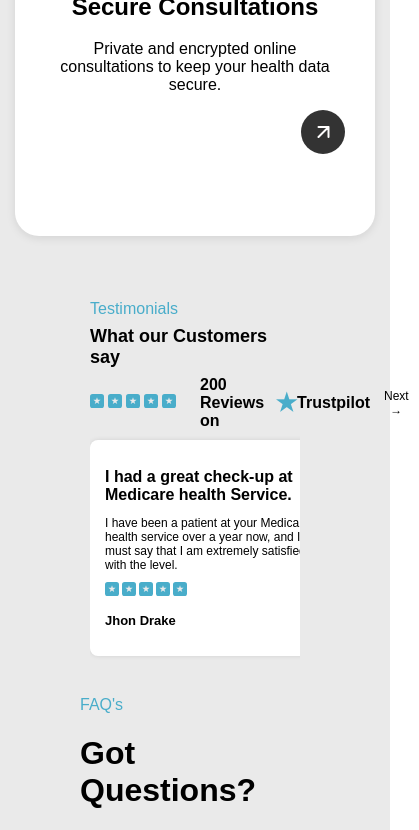
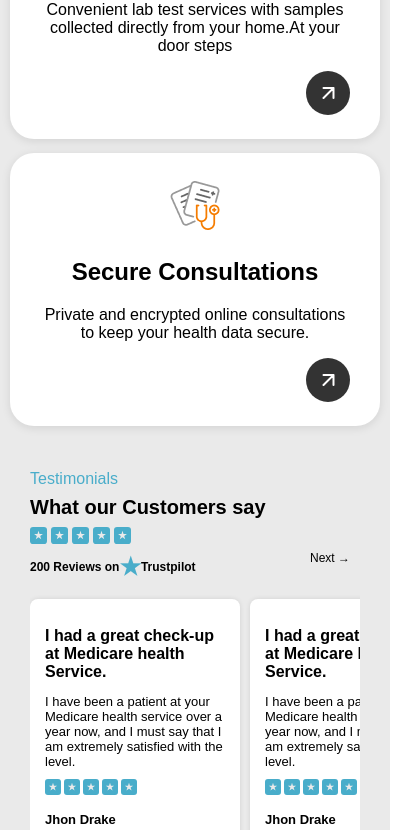
Before and after one commit to saboor009/Meadease, a React (Create React App) app: page / in a window 390 px wide. Shown: the part 3088-3918 px from the top of the page, 419 px wide, since content can reach past the window. Built offline with nearby package versions, Linux system fonts and the light colour scheme; a web font is replaced by a local one.

Commit message:
updation

```diff
--- a/src/Home.css
+++ b/src/Home.css
@@ -1,34 +1,31 @@
 .container {
     display: flex;
     flex-direction: column;
-
     padding: 20px;
-    background-color: #EAEAEA;
+    background-color: #eaeaea;
     font-family: Arial, sans-serif;
     padding-left: 70px;
     padding-right: 70px;
   }
 
-.main{
+  .main {
     display: flex;
     flex-direction: row;
-    margin-bottom:40px;
+    margin-bottom: 40px;
     align-items: center;
     justify-content: center;
+  }
 
-}
   .content {
     padding-top: 70px;
     text-align: center;
     max-width: 500px;
-
   }
 
   .heading {
     font-size: 48px;
     font-weight: bold;
     margin-bottom: 10px;
-
     text-align: start;
   }
 
@@ -36,7 +33,6 @@
     font-size: 24px;
     color: #666;
     margin-bottom: 20px;
-
     text-align: start;
   }
 
@@ -45,14 +41,13 @@
     flex-direction: column;
     gap: 10px;
     justify-content: center;
-
   }
 
   .primaryButton {
     width: 281px;
     height: 60px;
     padding: 10px 20px;
-    background-color: #49ADCA;
+    background-color: #49adca;
     color: #fff;
     border: none;
     border-radius: 16px;
@@ -65,21 +60,20 @@
     width: 281px;
     height: 60px;
     padding: 10px 20px;
-    background-color: #EAEAEA;
-    color: #49ADCA;
-    border: 2px solid #49ADCA;
+    background-color: #eaeaea;
+    color: #49adca;
+    border: 2px solid #49adca;
     border-radius: 16px;
     cursor: pointer;
     font-size: 20px;
     font-weight: bold;
   }
 
-
   .primaryButton-mobile {
     width: 340px;
     height: 60px;
     padding: 10px 20px;
-    background-color: #49ADCA;
+    background-color: #49adca;
     color: #fff;
     border: none;
     border-radius: 16px;
@@ -93,54 +87,44 @@
     width: 340px;
     height: 60px;
     padding: 10px 20px;
-    background-color: #EAEAEA;
-    color: #49ADCA;
-    border: 2px solid #49ADCA;
+    background-color: #eaeaea;
+    color: #49adca;
+    border: 2px solid #49adca;
     border-radius: 16px;
     cursor: pointer;
     font-size: 20px;
     font-weight: bold;
   }
 
-
-
   .imageContainer {
     margin-top: 20px;
     position: relative;
-
   }
 
-
   .image {
-    background-image: url('./Group\ 5.png'); /* Replace with your image path */
+    background-image: url('./Group 5.png'); /* Replace with your image path */
     background-size: 440px 540px; /* Set the desired width and height */
     background-position: center; /* Center the image */
     background-repeat: no-repeat; /* Prevent the image from repeating */
     width: 540px;
     height: 550px;
     border-radius: 10px;
-
   }
-
-
-
-
 
   .search-container {
     display: flex;
     align-items: center;
     justify-content: start;
-    background-color: #EAEAEA; /* White background for the search bar */
+    background-color: #eaeaea;
     border-radius: 8px;
-    box-shadow: 0 2px 5px rgba(0, 0, 0, 0.178); /* Subtle shadow */
+    box-shadow: 0 2px 5px rgba(0, 0, 0, 0.178);
     padding-left: 17px;
     padding-top: 10px;
-    padding-bottom: 10px;;
+    padding-bottom: 10px;
     width: 600px;
     height: 100;
     margin-bottom: 70px;
     margin-left: 250px;
-
   }
 
   .doctor-dropdown {
@@ -148,228 +132,81 @@
     margin-right: 20px;
     width: 90px;
     font-size: 16px;
-    background-color: #EAEAEA;
+    background-color: #eaeaea;
   }
 
   .search-input {
-    border: none; /* Light gray border */
-    background-color: #EAEAEA;
+    border: none;
+    background-color: #eaeaea;
     border-radius: 5px;
     padding: 10px;
-    width: 300px; /* Width of the input */
-    font-size: 16px; /* Font size */
-
+    width: 300px;
+    font-size: 16px;
   }
 
   .search-button {
     border: none;
-    background-color: transparent; /* Transparent background */
+    background-color: transparent;
     cursor: pointer;
-    font-size: 20px; /* Size of the search icon */
-    margin-left: 10px; /* Space between input and button */
+    font-size: 20px;
+    margin-left: 10px;
   }
 
   .search-button:hover {
-    color: #007bff; /* Change color on hover */
+    color: #007bff;
   }
 
-
-/* services*/
-.services-container {
-    text-align: start;
-    padding: 20px;
-
+  .get-started:hover {
+    background-color: #49adca;
   }
-
-.services-grid {
-    display: grid;
-    grid-template-columns: repeat(2, 1fr); /* Set to 2 columns */
-    gap: 20px;
-
-}
-
-.service-card {
-    border: 1px solid #ddd;
-    border-radius: 24px;
-    padding: 30px;
-    background-color: #f9f9f9;
-    box-shadow: 0 2px 5px rgba(0, 0, 0, 0.1);
-    transition: transform 0.3s;
-}
-
-
-
-.service-icon {
-    font-size: 40px;
-    margin-bottom: 10px;
-}
-
-.yellow { color: #FFC107; }
-.teal { color: #20C997; }
-.orange { color: #FD7E14; }
-.blue { color: #007BFF; }
-
-.get-started {
-    background-color: #333;
-    color: white;
-    border: none;
-    padding: 10px 20px;
-    border-radius: 14px;
-    cursor: pointer;
-    height: 48px; /* Fixed height */
-    display: flex; /* Use flexbox */
-    align-items: center; /* Center vertically */
-    justify-content: center; /* Center horizontally */
-    transition: background-color 0.3s;
-}
-
-
-.get-started:hover {
-    background-color: #49ADCA;
-}
-
 
   @media (max-width: 840px) {
     .container {
+        padding: 20px;
       display: flex;
       flex-direction: column;
     }
-    .main{
+
+    .main {
       display: flex;
       flex-direction: column;
     }
+
+    .search-container {
+      display: none;
     }
 
-
-/* WhyChooseUs.css */
-
-.why {
-    padding: 20px;
-
-  }
-
-  .title {
-    font-size: 24px;
-    color: #007bff;
-  }
-
-  .cards-container {
-    display: flex;
-    justify-content: end;
-    margin-top: 20px;
-
-    align-items: center;
-  }
-
-  .card {
-    height: 300px;
-    width: 300px;
-    background: white;
-
-    box-shadow: 0 2px 10px rgba(0, 0, 0, 0.1);
-    padding:  24px 30px;
-    width: 30%;
-    margin-right: 24px;
-    margin-left: 24px;
-    text-align: center;
-    border-radius: 24px;
-
-  }
-
-
-
-
-
-  .aboutarrow {
-    background-color: #333;
-    color: white;
-    border: none;
-    border-radius: 14px;
-    cursor: pointer;
-    height: 44px;
-    width: 44px;
-    display: flex;
-    align-items: center;
-    justify-content: center;
-    transition: background-color 0.3s;
-  }
-
-
-  .aboutarrow:hover {
-    background-color: #49ADCA;
-  }
-
-
-  @media (max-width: 840px) {
-
-    .cards-container{
-
-        display: flex;
-        flex-direction: column;
-
-    }
-    .card{
-
-        width: 300px;
-        height: 300px;
-        margin-bottom: 24px;
-    }
-    .services-container{
-
-        display: flex;
-        flex-direction: column;
-
-    }
-    .services-grid{
-
-        display: flex;
+    .main {
       flex-direction: column;
       align-items: center;
-
-    }
-    .service-card{
-
-        height: 180px;
-        width: 80%;
-    }
-    .search-container{
-        display: none;
-
-    }
-
-
-    .main {
-        flex-direction: column; /* Stack content vertically */
-        align-items: center;
-        text-align: center; /* Center text for a better mobile experience */
+      text-align: center;
     }
 
     .heading {
-        font-size: 28px; /* Reduce heading size for smaller screens */
+      font-size: 28px;
     }
 
     .subheading {
-        font-size: 16px; /* Adjust subheading size */
+      font-size: 16px;
       margin-bottom: 15px;
     }
 
     .buttons {
-        flex-direction: column; /* Stack buttons vertically */
+      flex-direction: column;
       gap: 10px;
     }
 
     .imageContainer {
-        order: 3; /* Ensure image comes after text but before buttons */
+      order: 3;
       margin-top: 15px;
     }
 
     .primaryButton,
     .secondaryButton {
-        width: 100%; /* Full-width buttons for smaller screens */
-      }
-      .image {
-        background-image: none; /* Replace with your image path */
-
+      width: 100%;
     }
 
+    .image {
+      background-image: none;
     }
+  }
--- a/src/HomeComponents/ServicesSection.js
+++ b/src/HomeComponents/ServicesSection.js
@@ -4,7 +4,7 @@ import finddoctor from "../icons/finddoctor.svg";
 import lab from "../icons/lab.svg";
 import medicence from "../icons/medicence.svg";
 import uparrow from "../icons/arrow-up-left.svg";
-
+import "../HomeComponents/ServicesSection.css";
 
 const services = [
   {
--- a/src/HomeComponents/Testimonials.css
+++ b/src/HomeComponents/Testimonials.css
@@ -108,6 +108,11 @@
     font-weight: bold;
   }
 
+  .reviewunder{
+    display: flex;
+    justify-content: space-between;
+    align-items: center;
+  }
   @media (max-width: 840px) {
     .header h1 {
       font-size: 22px; /* Slightly smaller heading for smaller screens */
@@ -181,31 +186,136 @@
     }
   }
 
-  @media (max-width: 480px) {
-    .header span {
-      font-size: 16px; /* Smaller span text for very small screens */
+  @media (max-width: 768px) and (min-width: 381px) {
+    .testimonials-container {
+      padding: 10px;
+      border-radius: 8px;
+
     }
 
     .header h1 {
-      font-size: 18px; /* Further reduce heading size */
+      font-size: 20px; /* Adjust font size for better readability */
+      margin: 8px 0;
+    }
+
+    .turspilot {
+      font-size: 12px;
+      text-align: center;
+      width: auto;
+      margin-bottom: 8px;
+    }
+
+    .reviewunder {
+      display: flex;
+      flex-direction: column;
+      align-items: flex-start;
+      gap: 5px;
+    }
+
+    .reviews {
+      display: flex;
+      flex-direction: row; /* Align stars and text horizontally */
+      justify-content: space-between;
+      align-items: center;
+      gap: 6px;
+    }
+
+    .stars {
+      gap: 5px;
+    }
+
+    .testimonials-scroll {
+      padding: 10px 0;
+      gap: 10px;
+      border: none; /* Optional: Remove border for aesthetics */
+      width: 100%;
     }
 
     .testimonial-card {
-      padding: 15px; /* Reduce padding */
-      width: 100%; /* Take full width */
+      width: 180px; /* Smaller but manageable card size */
+      margin: 0 auto;
+      padding: 15px;
+    }
+
+    .testimonial-card h2 {
+      font-size: 16px;
     }
 
     .testimonial-card p {
-      font-size: 12px; /* Smaller paragraph text */
+      font-size: 13px;
+    }
+
+    .testimonial-card h3 {
+      font-size: 13px;
     }
 
     .next-button {
-      font-size: 12px; /* Smaller font size for button */
-      padding: 6px 10px; /* Adjust padding for a tighter fit */
+      font-size: 12px;
+      padding: 8px 10px;
+    }
+  }
+
+  /* Adjustments specifically for 380px and below */
+  @media (max-width: 380px) {
+    .testimonials-container {
+      padding: 0;
     }
 
-    .stars img {
-      width: 14px; /* Reduce star size further */
-      height: 14px;
+    .header h1 {
+      font-size: 16px;
+      margin: 5px 0;
+    }
+
+    .turspilot {
+      display: flex;
+      flex-direction: column;
+      font-size: 10px;
+      text-align: center;
+      width: auto;
+    }
+
+    .reviewunder {
+            display: flex;
+      flex-direction: column;
+      align-items: flex-start;
+    }
+
+    .reviews {
+      display: flex;
+      flex-direction: row;
+      align-items: center;
+      gap: 4px;
+
+    }
+
+    .stars {
+      gap: 4px;
+    }
+
+    .testimonials-scroll {
+
+      width: 100%;
+    }
+
+    .testimonial-card {
+
+      margin: 0 auto;
+    }
+
+    .testimonial-card h2 {
+      font-size: 14px;
+    }
+
+    .testimonial-card p {
+      font-size: 11px;
+    }
+
+    .testimonial-card h3 {
+      font-size: 11px;
+    }
+
+    .next-button {
+      font-size: 10px;
+      padding: 5px 8px;
     }
   }
--- a/src/HomeComponents/Testimonials.js
+++ b/src/HomeComponents/Testimonials.js
@@ -63,7 +63,7 @@ const Testimonials = () => {
           <span style={{ color: "#49ADCA" }}>Testimonials</span>
           <h1>What our Customers say</h1>
           <div className="reviews">
-            <div style={{justifyContent:'space-between',display:'flex',alignItems:'center'}}>
+            <div className="reviewunder">
             <span className="stars">
               {Array.from({ length: 5 }).map((_, index) => (
                 <img key={index} src={star} alt="star" className="star-icon" />
--- /dev/null
+++ b/src/HomeComponents/WhyChooseUs.css
@@ -0,0 +1,61 @@
+.why {
+    padding: 20px;
+  }
+
+  .title {
+    font-size: 24px;
+    color: #007bff;
+
+  }
+
+  .cards-container {
+
+    display: flex;
+    justify-content: end;
+    margin-top: 20px;
+    align-items: center;
+  }
+
+  .card {
+    height: 300px;
+    width: 300px;
+    background: white;
+    box-shadow: 0 2px 10px rgba(0, 0, 0, 0.1);
+    padding: 24px 30px;
+    width: 30%;
+    margin-right: 24px;
+    margin-left: 24px;
+    text-align: center;
+    border-radius: 24px;
+  }
+
+  .aboutarrow {
+    background-color: #333;
+    color: white;
+    border: none;
+    border-radius: 14px;
+    cursor: pointer;
+    height: 44px;
+    width: 44px;
+    display: flex;
+    align-items: center;
+    justify-content: center;
+    transition: background-color 0.3s;
+  }
+
+  .aboutarrow:hover {
+    background-color: #49ADCA;
+  }
+
+  @media (max-width: 840px) {
+    .cards-container {
+      flex-direction: column;
+
+    }
+
+    .card {
+      width: 100%;
+      height:  100%;
+      margin-bottom: 14px;
+    }
+  }
--- a/src/HomeComponents/WhyChooseUs.js
+++ b/src/HomeComponents/WhyChooseUs.js
@@ -3,7 +3,7 @@ import ailogo from "../icons/ailogo.png";
 import homesample from "../icons/homesample.svg";
 import doctorkit from "../icons/doctorkit.png";
 import uparrow from "../icons/arrow-up-left.svg";
-
+import "../HomeComponents/WhyChooseUs.css"
 
 const whyChooseUs = [
   {
```
Also changed, not shown: src/HomeComponents/ServicesSection.css (added, +60 -0 lines). Lines whose indentation alone changed are shown as unchanged.
